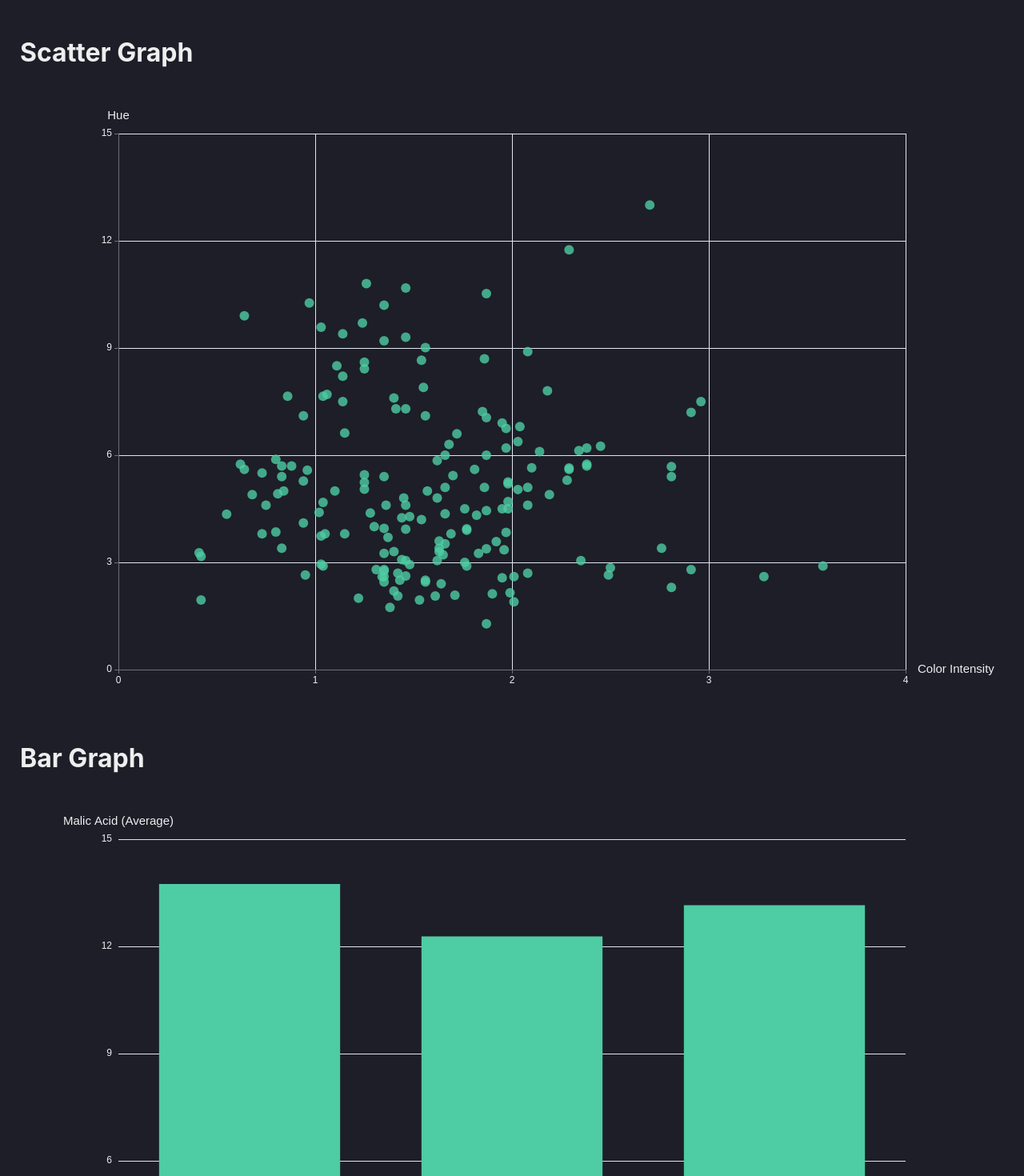
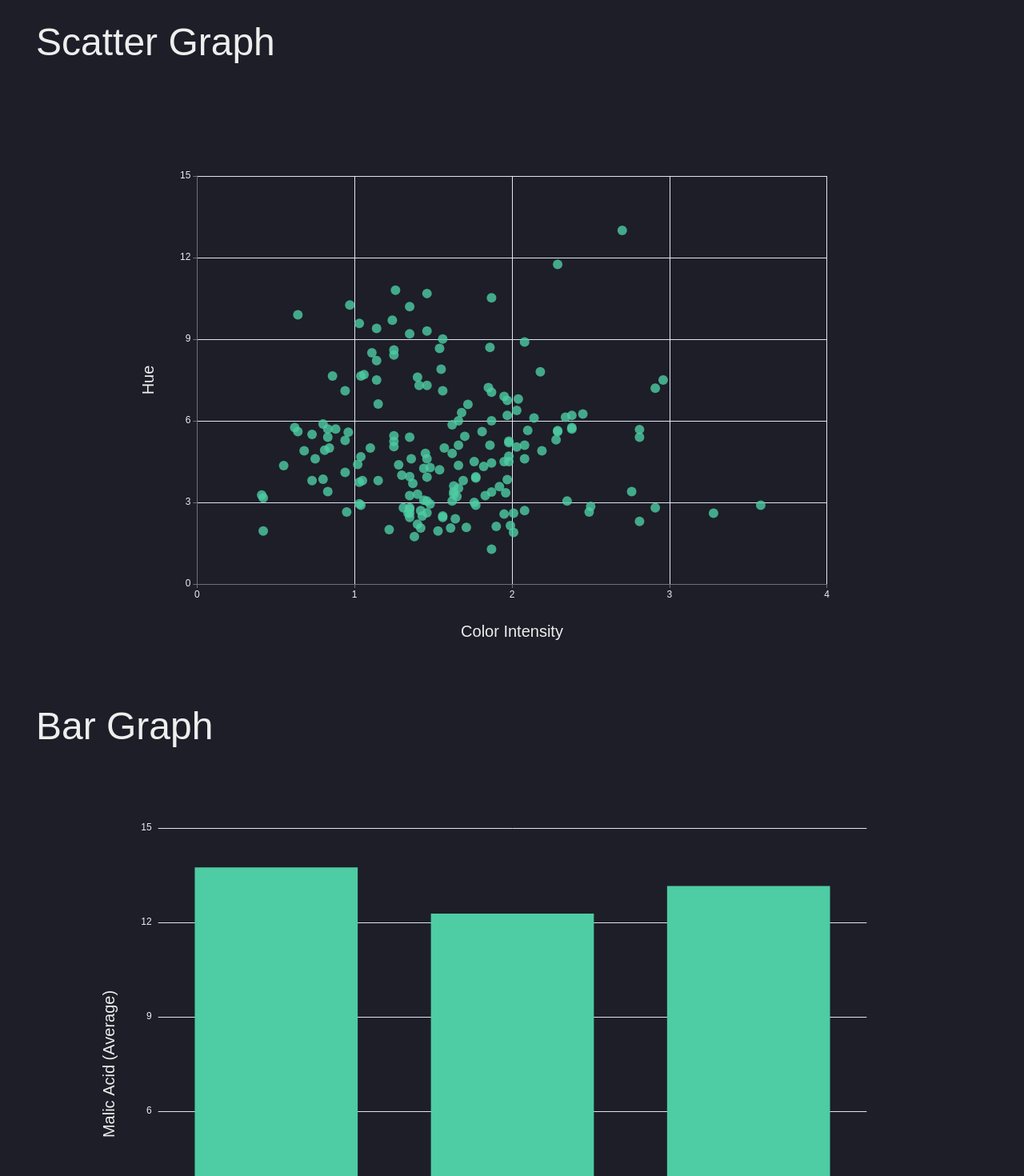
Before and after one commit to Mann2345y/Charts, a React (Create React App) app: page / in a window 1280 px wide. Shown: the top 1470 px of the page at 80% size. Built offline with nearby package versions, Linux system fonts and the light colour scheme.

Commit message:
final commit

```diff
--- a/src/Components/BarGraph.js
+++ b/src/Components/BarGraph.js
@@ -30,9 +30,18 @@ const BarGraph = () => {
       name: "Alcohol",
       type: "category",
       data: ["1", "2", "3"],
-      nameGap: 20,
+      nameLocation: "middle",
+      nameGap: 50,
     },
-    yAxis: { name: "Malic Acid (Average)", type: "value" },
+    yAxis: {
+      name: "Malic Acid (Average)",
+      type: "value",
+      nameLocation: "middle",
+      nameGap: 50,
+    },
+    nameTextStyle: {
+      fontSize: "20",
+    },
     color: ["#4ecca3"],
     backgroundColor: "rgb(29,30,40)",
     textStyle: { color: "#eeeeee", fontSize: "15" },
@@ -69,8 +78,8 @@ const BarGraph = () => {
       <div
         id="bargraph"
         style={{
-          width: "100%",
-          height: "100%",
+          width: "90%",
+          height: "90%",
         }}
       ></div>
     </>
--- a/src/Components/Scattergraph.js
+++ b/src/Components/Scattergraph.js
@@ -8,8 +8,11 @@ const Scattergraph = () => {
     dataSet.push([item["Color intensity"], item["Hue"]]);
   });
   const option = {
-    xAxis: { name: "Color Intensity" },
-    yAxis: { name: "Hue" },
+    xAxis: { name: "Color Intensity", nameLocation: "middle", nameGap: 50 },
+    yAxis: { name: "Hue", nameLocation: "middle", nameGap: 50 },
+    nameTextStyle: {
+      fontSize: "20",
+    },
     color: ["#4ecca3"],
     backgroundColor: "rgb(29,30,40)",
     textStyle: { color: "#eeeeee", fontSize: "15" },
@@ -45,8 +48,8 @@ const Scattergraph = () => {
       <div
         id="scattergraph"
         style={{
-          width: "100%",
-          height: "100%",
+          width: "80%",
+          height: "80%",
         }}
       ></div>
     </>
--- a/src/index.css
+++ b/src/index.css
@@ -1,20 +1,17 @@
-body {
+* {
   margin: 0;
-  font-family: -apple-system, BlinkMacSystemFont, "Segoe UI", "Roboto", "Oxygen",
-    "Ubuntu", "Cantarell", "Fira Sans", "Droid Sans", "Helvetica Neue",
-    sans-serif;
-  -webkit-font-smoothing: antialiased;
-  -moz-osx-font-smoothing: grayscale;
+  padding: 0;
+  box-sizing: border-box;
 }
-
-code {
-  font-family: source-code-pro, Menlo, Monaco, Consolas, "Courier New",
-    monospace;
-}
-
 body {
   background: rgb(29, 30, 40);
   color: #eeeeee;
+}
+h1 {
+  font-family: "Montserrat", sans-serif;
+  font-weight: 400;
+  font-size: 3em;
+  margin-left: 20px;
 }
 .container {
   padding: 25px;
@@ -22,4 +19,7 @@ body {
 .graphContainer {
   height: 800px;
   width: 100%;
+  display: flex;
+  align-items: center;
+  justify-content: center;
 }
```
